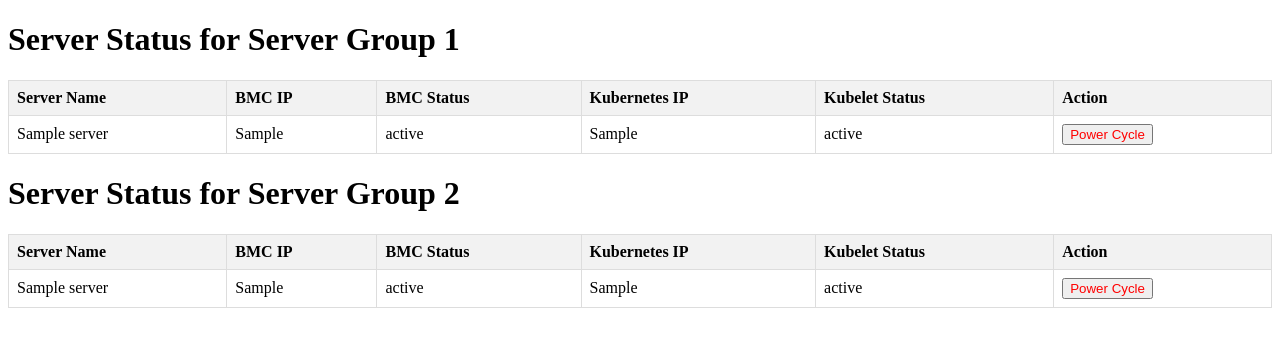
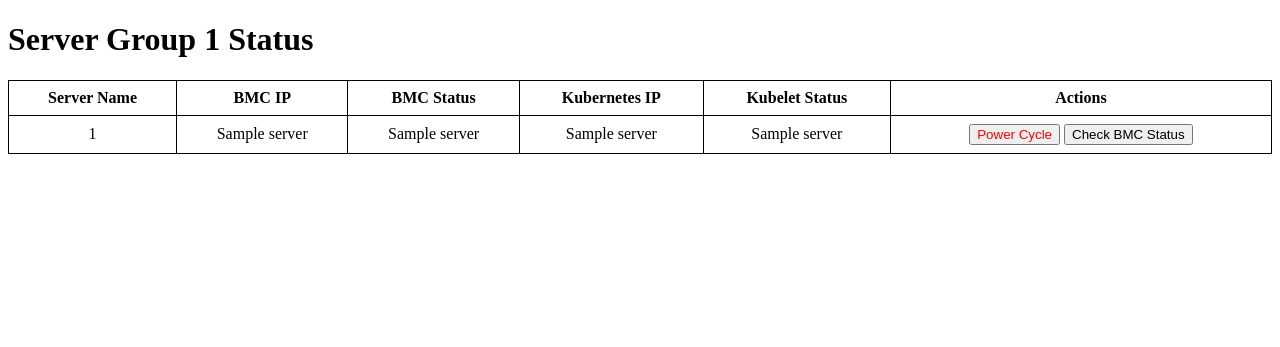
Before and after one commit to jalil/ipmi, a Flask app: template templates/index.html in a window 1280 px wide. Shown: the top 347 px of the page. Run offline with Flask 3, Linux system fonts and the light colour scheme; the template is opened without the code that fills it: most values are stand-ins (such as "Sample title", 1, 10 or a date in 2020).

Commit message:
updated index

```diff
--- a/templates/index.html
+++ b/templates/index.html
@@ -10,20 +10,61 @@
             border-collapse: collapse;
         }
         th, td {
+            border: 1px solid black;
             padding: 8px;
-            text-align: left;
-            border: 1px solid #ddd;
-        }
-        th {
-            background-color: #f2f2f2;
+            text-align: center;
         }
         .power-cycle {
             color: red;
+            cursor: pointer;
+        }
+        .check-status {
+            cursor: pointer;
+        }
+        .hidden {
+            display: none;
         }
     </style>
+    <script>
+        // Function to check BMC status and update it in real-time
+        function checkBmcStatus(bmc_ip, elementId) {
+            fetch(`/check_bmc_status/${bmc_ip}`, {
+                method: 'POST',
+                headers: {
+                    'Content-Type': 'application/json'
+                }
+            })
+            .then(response => response.json())
+            .then(data => {
+                document.getElementById(elementId).innerText = data.status;
+            });
+        }
+
+        // Function to show the reason text area when power cycle button is clicked
+        function showReasonText(bmc_ip) {
+            let reasonArea = document.getElementById(`reason-${bmc_ip}`);
+            reasonArea.classList.toggle('hidden');
+        }
+
+        // Function to power cycle the server
+        function powerCycle(bmc_ip) {
+            let reason = document.getElementById(`reason-input-${bmc_ip}`).value;
+            fetch(`/power_cycle/${bmc_ip}`, {
+                method: 'POST',
+                body: JSON.stringify({ reason: reason }),
+                headers: {
+                    'Content-Type': 'application/json'
+                }
+            })
+            .then(response => response.json())
+            .then(data => {
+                alert(data.result);
+            });
+        }
+    </script>
 </head>
 <body>
-    <h1>Server Status for Server Group 1</h1>
+    <h1>Server Group 1 Status</h1>
     <table>
         <tr>
             <th>Server Name</th>
@@ -31,63 +72,30 @@
             <th>BMC Status</th>
             <th>Kubernetes IP</th>
             <th>Kubelet Status</th>
-            <th>Action</th>
+            <th>Actions</th>
         </tr>
-        {% for server in group1_statuses %}
+        {% for server in servers_group1 %}
         <tr>
-            <td>{{ server.server_name }}</td>
-            <td>{{ server.bmc_server_ip }}</td>
-            <td>{{ server.bmc_status }}</td>
-            <td>{{ server.kubernetes_server_ip }}</td>
-            <td>{{ server.kubelet_status }}</td>
+            <td>{{ server[0] }}</td>
+            <td>{{ server[1] }}</td>
+            <td id="bmc-status-{{ server[1] }}">{{ server[3] }}</td>
+            <td>{{ server[2] }}</td>
+            <td>{{ server[4] }}</td>
             <td>
-                <form action="/power_cycle/{{ server.server_name }}/{{ server.bmc_server_ip }}" method="post">
-                    <button type="button" class="power-cycle" onclick="showReasonForm('{{ server.server_name }}')">Power Cycle</button>
-                    <div id="reason-form-{{ server.server_name }}" style="display:none;">
-                        <textarea name="reason" placeholder="Enter reason for power cycle"></textarea>
-                        <button type="submit">Submit</button>
-                    </div>
-                </form>
+                <!-- Power Cycle -->
+                <button class="power-cycle" onclick="showReasonText('{{ server[1] }}')">Power Cycle</button>
+                <div id="reason-{{ server[1] }}" class="hidden">
+                    <textarea id="reason-input-{{ server[1] }}" placeholder="Enter reason..."></textarea>
+                    <button onclick="powerCycle('{{ server[1] }}')">Submit</button>
+                </div>
+
+                <!-- Check BMC Status -->
+                <button class="check-status" onclick="checkBmcStatus('{{ server[1] }}', 'bmc-status-{{ server[1] }}')">Check BMC Status</button>
             </td>
         </tr>
         {% endfor %}
     </table>
 
-    <h1>Server Status for Server Group 2</h1>
-    <table>
-        <tr>
-            <th>Server Name</th>
-            <th>BMC IP</th>
-            <th>BMC Status</th>
-            <th>Kubernetes IP</th>
-            <th>Kubelet Status</th>
-            <th>Action</th>
-        </tr>
-        {% for server in group2_statuses %}
-        <tr>
-            <td>{{ server.server_name }}</td>
-            <td>{{ server.bmc_server_ip }}</td>
-            <td>{{ server.bmc_status }}</td>
-            <td>{{ server.kubernetes_server_ip }}</td>
-            <td>{{ server.kubelet_status }}</td>
-            <td>
-                <form action="/power_cycle/{{ server.server_name }}/{{ server.bmc_server_ip }}" method="post">
-                    <button type="button" class="power-cycle" onclick="showReasonForm('{{ server.server_name }}')">Power Cycle</button>
-                    <div id="reason-form-{{ server.server_name }}" style="display:none;">
-                        <textarea name="reason" placeholder="Enter reason for power cycle"></textarea>
-                        <button type="submit">Submit</button>
-                    </div>
-                </form>
-            </td>
-        </tr>
-        {% endfor %}
-    </table>
-
-    <script>
-        function showReasonForm(serverName) {
-            var form = document.getElementById('reason-form-' + serverName);
-            form.style.display = form.style.display === 'none' ? 'block' : 'none';
-        }
-    </script>
+    <!-- Similarly, create tables for servers_group2 and servers_group3 -->
 </body>
 </html>
```
